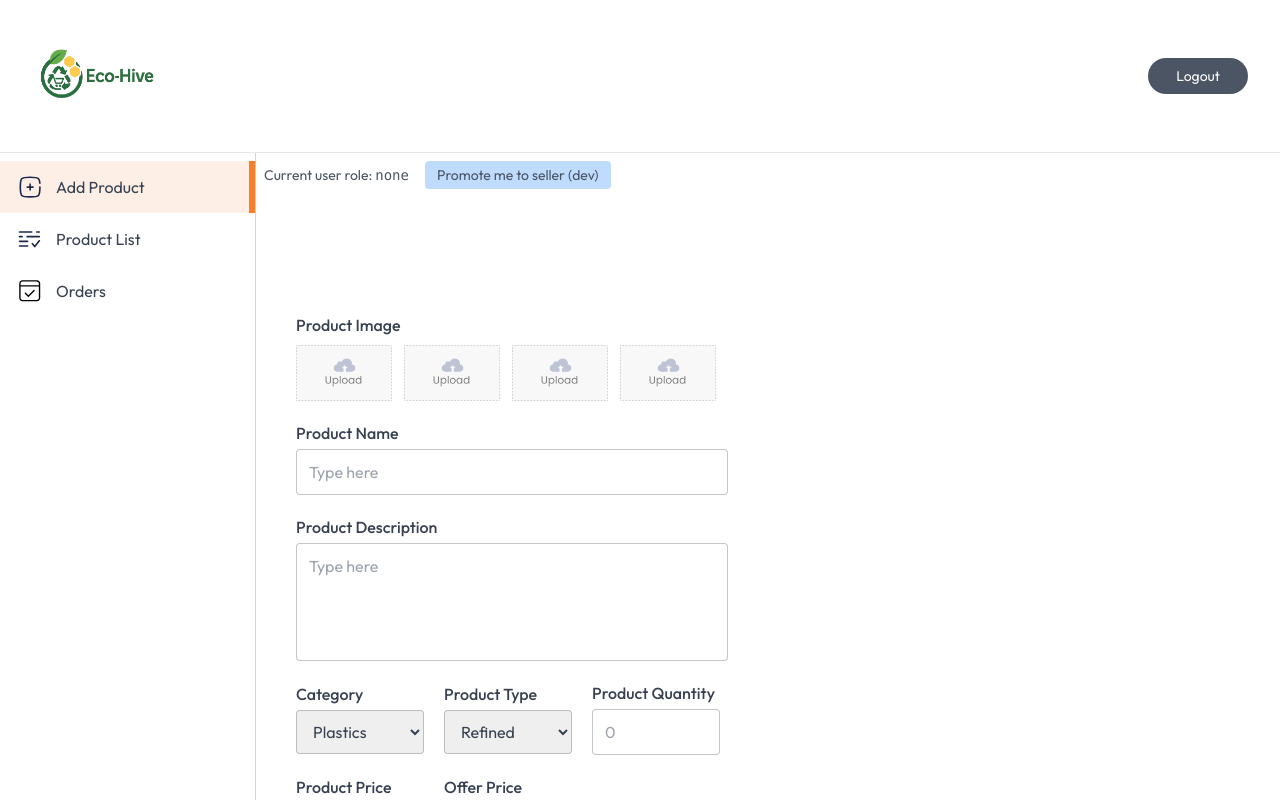
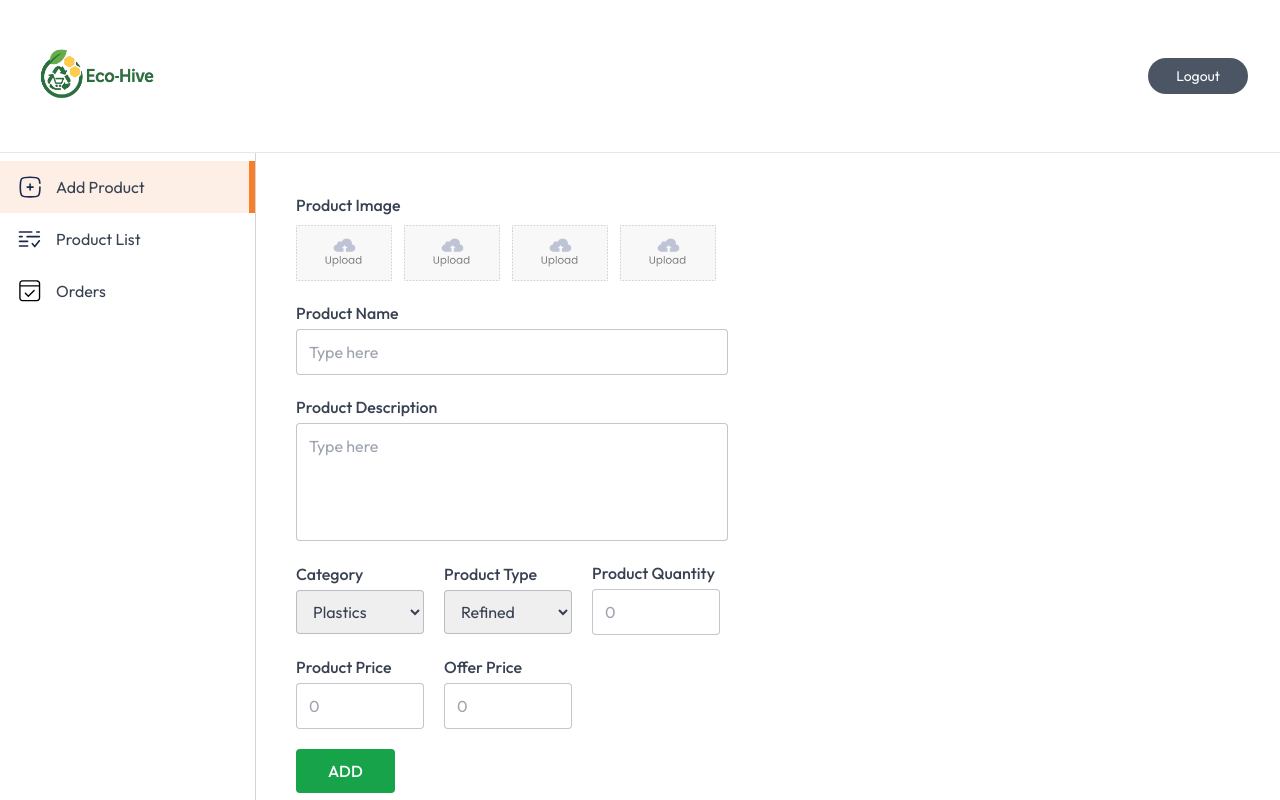
Before and after one commit to Ryanmrgo/Eco, a Next.js app: page /seller in a window 1280 px wide. Shown: the top 800 px of the page. Built offline with nearby package versions, Linux system fonts and the light colour scheme; no server answers; the database is empty.

Commit message:
fix: role issue

```diff
--- a/app/api/order/seller-orders/route.js
+++ b/app/api/order/seller-orders/route.js
@@ -12,6 +12,8 @@ export async function GET(request) {
     try {
 
         const { userId } = getAuth(request)
+
+        console.log("User id = ", userId)
 
         const isSeller = await authSeller(userId)
 
--- a/app/seller/orders/page.jsx
+++ b/app/seller/orders/page.jsx
@@ -45,8 +45,6 @@ const Orders = () => {
 
     return (
         <div className="flex-1 h-screen overflow-scroll flex flex-col justify-between text-sm">
-            {/* Debug: show current user role */}
-            <div className="p-2 text-sm text-gray-600">Current user role: <span className="font-mono">{user?.publicMetadata?.role || 'none'}</span></div>
             {loading ? <Loading /> : (
                 <div className="md:p-10 p-4 space-y-5">
                     <h2 className="text-lg font-medium">Orders</h2>
--- a/app/seller/page.jsx
+++ b/app/seller/page.jsx
@@ -79,13 +79,6 @@ const AddProduct = () => {
 
   return (
     <div className="flex-1 min-h-screen flex flex-col justify-between">
-      {/* Debug: show current user role */}
-      <div className="p-2 text-sm text-gray-600 flex items-center gap-4">
-        <div>Current user role: <span className="font-mono">{user?.publicMetadata?.role || 'none'}</span></div>
-        {process.env.NODE_ENV === 'development' && (
-          <button onClick={promoteToSeller} className="px-3 py-1 bg-blue-200 rounded">Promote me to seller (dev)</button>
-        )}
-      </div>
       <form onSubmit={handleSubmit} className="md:p-10 p-4 space-y-5 max-w-lg">
         <div>
           <p className="text-base font-medium">Product Image</p>
--- a/app/seller/product-list/page.jsx
+++ b/app/seller/product-list/page.jsx
@@ -39,8 +39,6 @@ const ProductList = () => {
 
   return (
     <div className="flex-1 min-h-screen flex flex-col justify-between">
-      {/* Debug: show current user role */}
-      <div className="p-2 text-sm text-gray-600">Current user role: <span className="font-mono">{user?.publicMetadata?.role || 'none'}</span></div>
       {loading ? <Loading /> : <div className="w-full md:p-10 p-4">
         <h2 className="pb-4 text-lg font-medium">All Product</h2>
         <div className="flex flex-col items-center max-w-4xl w-full overflow-hidden rounded-md bg-white border border-gray-500/20">
--- a/lib/authSeller.js
+++ b/lib/authSeller.js
@@ -8,7 +8,9 @@ const authSeller = async (userId) => {
         // try local DB first
         await connectDB()
         const local = await User.findById(userId)
-        if (local && local.role === 'seller') return true
+        // console.log("Local = ", local)
+        // Fix here
+        if (local && local.role === 'buyer') return true
 
         // fallback to Clerk if available and mirror role to local DB
         if (clerkClient && clerkClient.users) {
@@ -20,6 +22,7 @@ const authSeller = async (userId) => {
             } else if (remote) {
                 await User.create({ _id: userId, name: `${remote.firstName || ''} ${remote.lastName || ''}`.trim() || remote.username || 'Unknown', email: remote.emailAddresses?.[0]?.emailAddress || '', imageUrl: remote.imageUrl || '', role: isSeller })
             }
+
             return isSeller
         }
         return false
```
Also changed, not shown: 1 other file (tests, documents, lock files or other folders).
